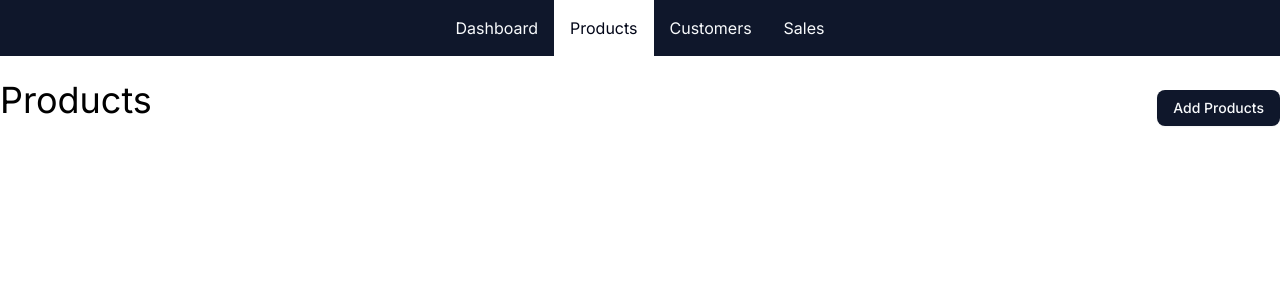
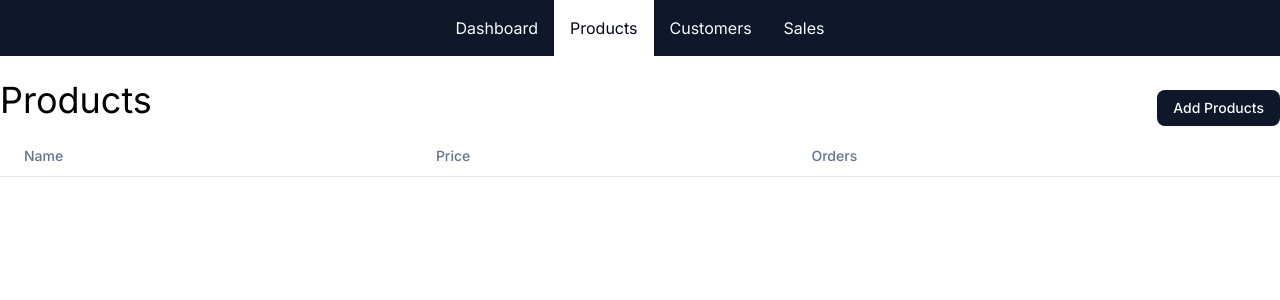
Before and after one commit to Azikenp/prisma-backend_ecom, a Next.js app: page /admin/products in a window 1280 px wide. Shown: the top 300 px of the page. Built offline with nearby package versions, Linux system fonts and the light colour scheme.

Commit message:
new products

```diff
--- /dev/null
+++ b/src/app/admin/products/new/page.tsx
@@ -0,0 +1,9 @@
+import React from 'react'
+
+const page = () => {
+  return (
+    <div>page</div>
+  )
+}
+
+export default page
--- a/src/app/admin/products/page.tsx
+++ b/src/app/admin/products/page.tsx
@@ -1,6 +1,7 @@
 import { Button } from "@/components/ui/button";
 import PageHeader from "../_components/PageHeader";
 import Link from "next/link";
+import { Table, TableHead, TableHeader, TableRow } from "@/components/ui/table";
 
 const page = () => {
   return (
@@ -11,8 +12,29 @@
           <Link href="/admin/products/new">Add Products</Link>
         </Button>
       </div>
+      <ProductsTable />
     </>
   );
 };
 
 export default page;
+
+function ProductsTable() {
+  return (
+    <Table>
+      <TableHeader>
+        <TableRow>
+          <TableHead className="w-0">
+            <span className="sr-only">Available for purchase</span>
+          </TableHead>
+          <TableHead>Name</TableHead>
+          <TableHead>Price</TableHead>
+          <TableHead>Orders</TableHead>
+          <TableHead className="w-0">
+            <span className="sr-only">Actions</span>
+          </TableHead>
+        </TableRow>
+      </TableHeader>
+    </Table>
+  );
+}
```
